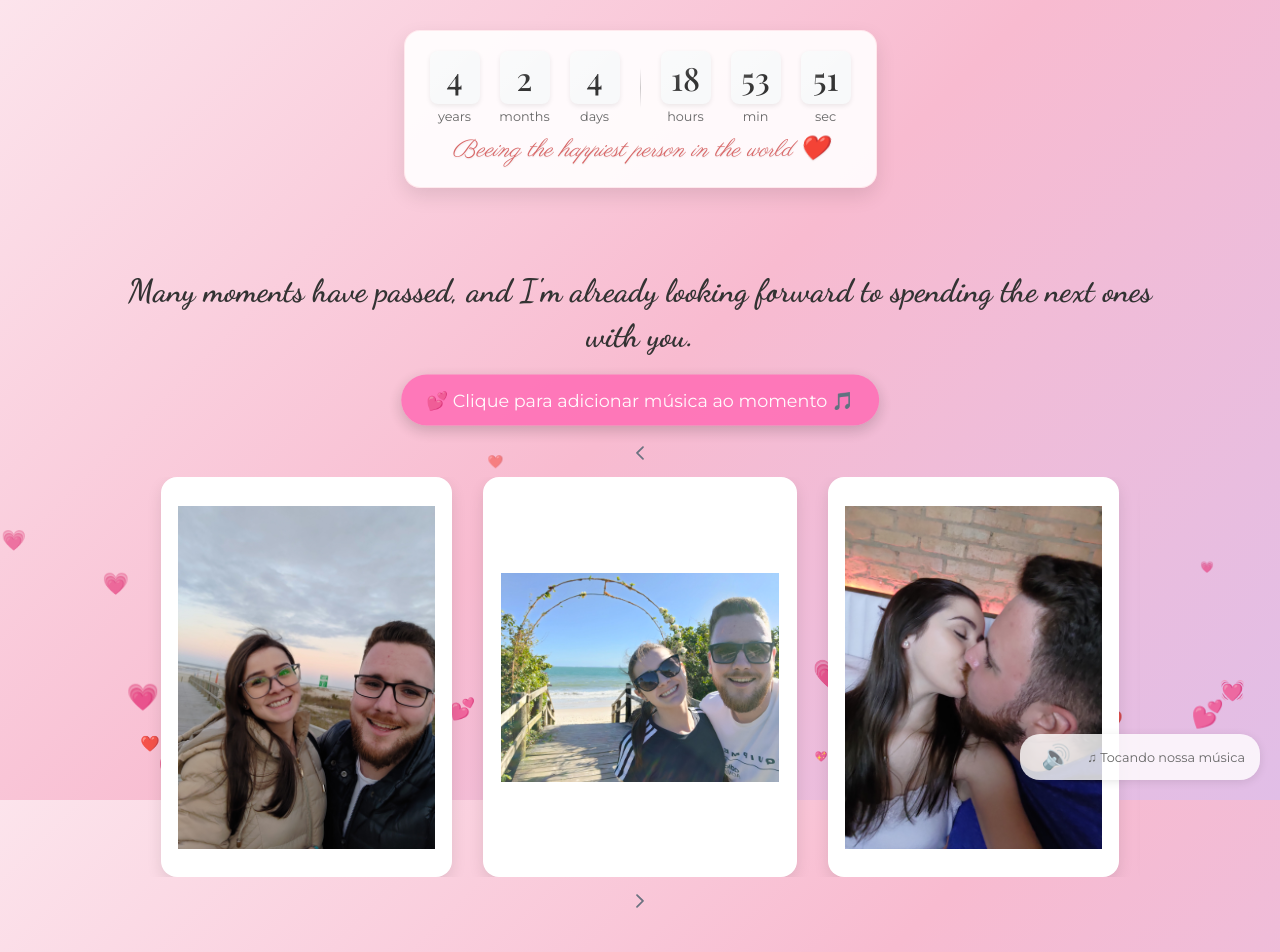
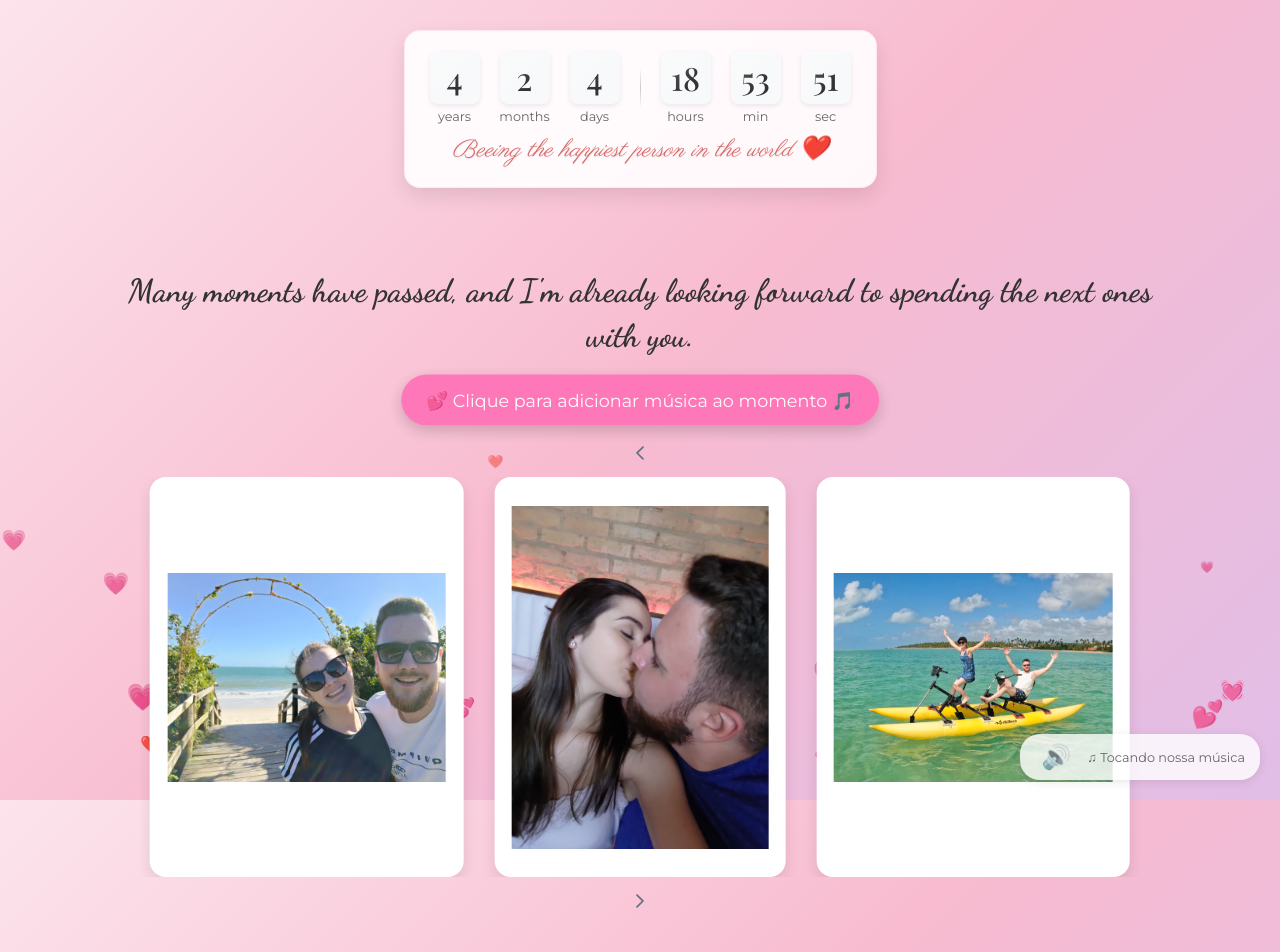
Before and after one commit to PedroBolson/Momentos-Especiais, a React (Vite) app: page / in a window 1280 px wide. Shown: the top 952 px of the page. Built offline with nearby package versions, Linux system fonts and the light colour scheme.

Commit message:
setting auto play on carousel

```diff
--- a/src/components/Carrossel.tsx
+++ b/src/components/Carrossel.tsx
@@ -50,6 +50,7 @@ const Carrossel: React.FC = () => {
                     numScroll={1}
                     responsiveOptions={responsiveOptions}
                     itemTemplate={imageTemplate}
+                    autoplayInterval={3000}
                     circular
                 />
             </div>
```
